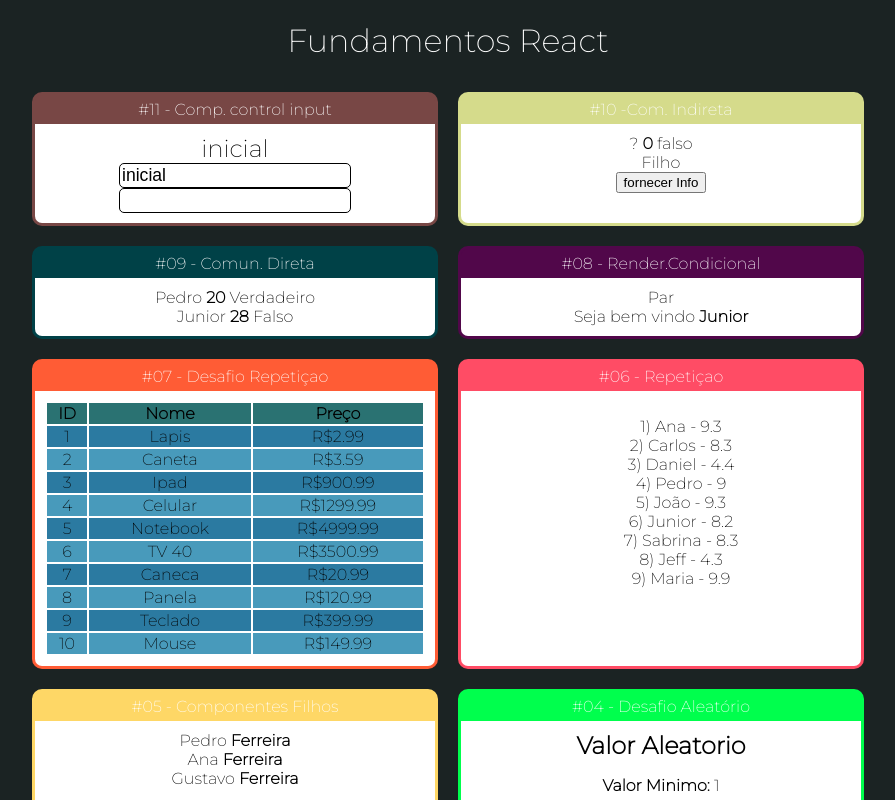
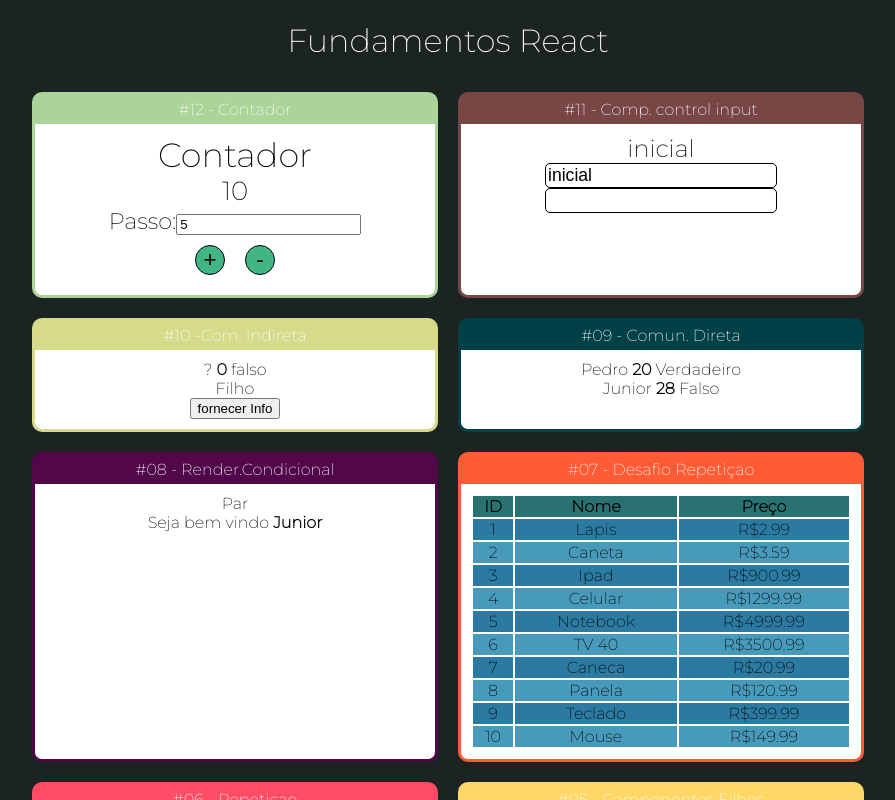
Before and after one commit to Junior-Schons/fundamentos, a React (Create React App) app: page / in a window 1280 px wide. Shown: the top 800 px of the page, without its empty margins (192-1087 px from the left). Built offline with nearby package versions, Linux system fonts and the light colour scheme.

Commit message:
at
04/02

```diff
--- a/src/App.jsx
+++ b/src/App.jsx
@@ -16,6 +16,7 @@
 import Aleatorio from "./components/basicos/Aleatorio";
 import Card from "./components/layout/Card";
 import DiretaPai from './components/comunicacao/DiretaPai';
+import Contador from './components/contador/Contador';
 
 export default () => {
     return (
@@ -23,6 +24,9 @@
             <h1>Fundamentos React</h1>
 
             <div className="Cards">
+                <Card titulo='#12 - Contador ' color='#abD498' >
+                    <Contador numeroInicial={10}></Contador>
+                </Card>
                 <Card titulo='#11 - Comp. control input' color='#784745' >
                     <Input></Input>
                 </Card>
--- /dev/null
+++ b/src/components/contador/Contador.css
@@ -0,0 +1,13 @@
+.Contador{
+    font-size: 1.4rem;
+
+}
+.Contador button{
+    height: 30px;
+    margin: 10px;
+    width: 30px;
+    font-size: 1.4rem;
+    border-radius: 50%;
+    border: 1px solid;
+    background-color: #41b583;
+}
--- /dev/null
+++ b/src/components/contador/Contador.jsx
@@ -0,0 +1,44 @@
+import './Contador.css'
+import React, { Component } from "react";
+
+class Contador extends Component{
+
+    state = {
+        numero: this.props.numeroInicial || 0,
+        passo: this.props.passoInicial || 5,
+    };
+
+    inc =()=>{
+        this.setState({
+            numero: this.state.numero + this.state.passo
+        })
+    }
+    dec = () =>{
+        this.setState({
+            numero: this.state.numero - this.state.passo
+        })
+    }
+    setPasso = (evento)=>{
+        this.setState({
+            passo: +evento.target.value,
+        });
+    };
+
+    render(){
+        return(
+            <div className='Contador'>
+                <h2>Contador</h2>
+                <h3>{this.state.numero}</h3>
+                <div>
+                    <label htmlFor="passoInput">Passo:</label>
+                    <input type="number" name="" id="passoInput"
+                      value={this.state.passo} onChange={this.setPasso} />
+                </div>
+                <button onClick={this.inc}>+</button>
+                <button onClick={this.dec}>-</button>
+            </div>
+        )
+    }
+}
+
+export default Contador
```
